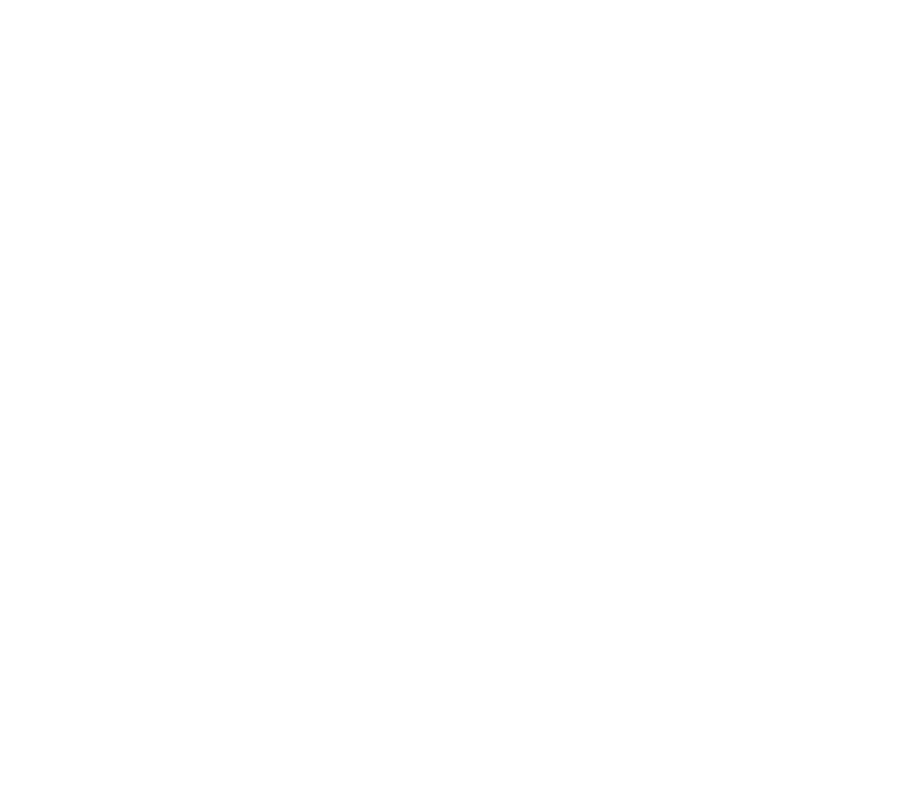
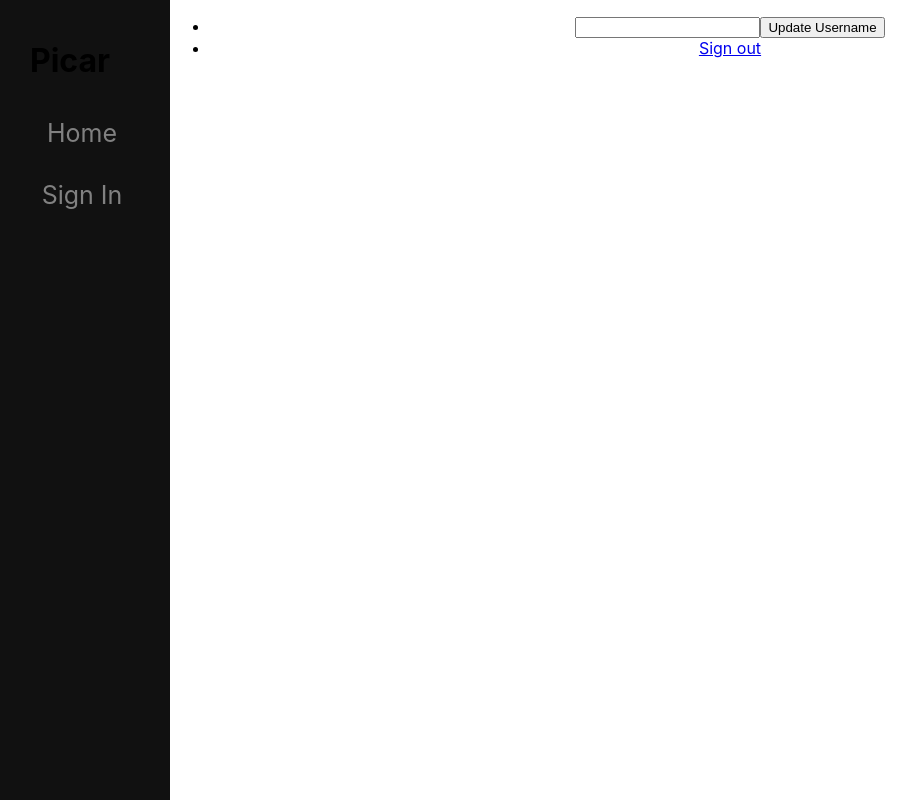
Before and after one commit to keldenl/picar, a React (Create React App) app: page /picar/settings in a window 1280 px wide. Before the commit this address had no page. Shown: the whole page, without its empty margins (30-946 px from the left). Built offline with nearby package versions, Linux system fonts and the light colour scheme; no server answers.

Commit message:
add settings page, implement username updating

```diff
--- a/src/App.js
+++ b/src/App.js
@@ -7,6 +7,7 @@
 } from "react-router-dom";
 import { Homepage } from './pages/Homepage';
 import { Profile } from './pages/Profile'
+import { Settings } from './pages/Settings';
 
 import './App.css';
 
@@ -20,12 +21,16 @@
             element={<Users />}
           /> */}
           <Route
+            path="/profile"
+            element={<Profile />}
+          />
+          <Route
+            path="/settings"
+            element={<Settings />}
+          />
+          <Route
             path="/"
             element={<Homepage />}
-          />
-          <Route
-            path="/profile"
-            element={<Profile />}
           />
         </Routes>
       </div>
--- /dev/null
+++ b/src/api/middlewareConfig.js
@@ -0,0 +1,11 @@
+export const DEFAULT_FETCH_CONFIG = {
+    credentials: 'include'
+}
+
+export const DEFAULT_POST_CONFIG = {
+    method: 'POST',
+    headers: {
+        'Accept': 'application/json',
+        'Content-Type': 'application/json'
+    },
+}
--- a/src/components/Navbar/index.jsx
+++ b/src/components/Navbar/index.jsx
@@ -23,7 +23,7 @@
                 setUser(json.user)
                 console.log(json);
             }).catch((err) => {
-                console.error(err);
+                console.log(err);
             });
     }, []);
     /**home, profile, sign out/sign in */
@@ -37,10 +37,10 @@
                 {isAuthenticated ?
                     <>
                         <li>
-                            <Link to="/profile">{user.displayName}</Link>
+                            <Link to="/profile">{user.username}</Link>
                         </li>
                         <li>
-                            <a href="http://localhost:9000/logout">Sign out</a>
+                            <Link to="/settings">Settings</Link>
                         </li>
                     </>
                     :
--- a/src/pages/Profile/index.jsx
+++ b/src/pages/Profile/index.jsx
@@ -1,4 +1,5 @@
 import React, { useEffect } from 'react';
+import { DEFAULT_FETCH_CONFIG } from '../../api/middlewareConfig';
 import { Navbar } from '../../components/Navbar';
 import './style.css';
 
@@ -6,7 +7,7 @@
     useEffect(() => {
         fetch('http://localhost:9000/profile', {
             method: 'GET',
-            credentials: 'include'
+            ...DEFAULT_FETCH_CONFIG
         })
             .then((res) => {
                 if (res.status >= 400) {
--- /dev/null
+++ b/src/pages/Settings/index.jsx
@@ -0,0 +1,43 @@
+import React, { useState } from 'react';
+import { DEFAULT_POST_CONFIG, DEFAULT_FETCH_CONFIG } from '../../api/middlewareConfig';
+import { Navbar } from '../../components/Navbar';
+import './style.css';
+
+export function Settings({ }) {
+    const [username, setUsername] = useState('');
+
+    const onUpdateUser = () => {
+        fetch('http://localhost:9000/updateUsername', {
+            ...DEFAULT_POST_CONFIG,
+            ...DEFAULT_FETCH_CONFIG,
+            body: JSON.stringify({ username })
+        })
+            .then((res) => {
+                if (res.status >= 400) {
+                    throw new Error(`${res.status} - ${res.statusText}`)
+                }
+                return res.json()
+            })
+            .then((json) => {
+                console.log(json);
+                window.alert(`Username updated to ${json.username}`)
+            }).catch((err) => {
+                console.log(err);
+            });
+    }
+
+    return (
+        <div className="page">
+            <Navbar />
+            <ul>
+                <li>
+                    <input type='text' value={username} onChange={e => setUsername(e.target.value)} />
+                    <button onClick={onUpdateUser}>Update Username</button>
+                </li>
+                <li>
+                    <a href="http://localhost:9000/logout">Sign out</a>
+                </li>
+            </ul>
+        </div>
+    )
+}
```
Also changed, not shown: src/pages/Settings/style.css (added).
